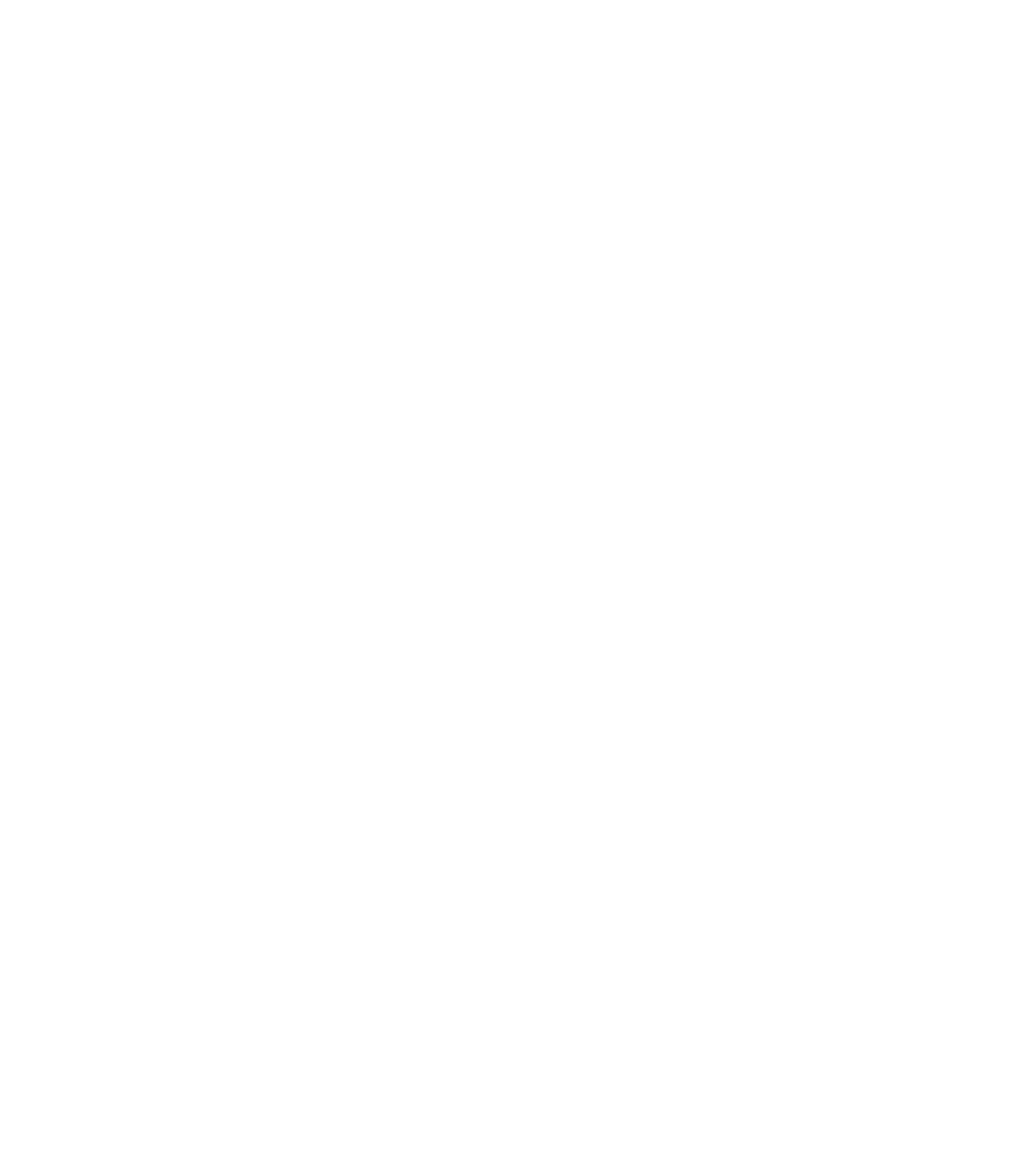
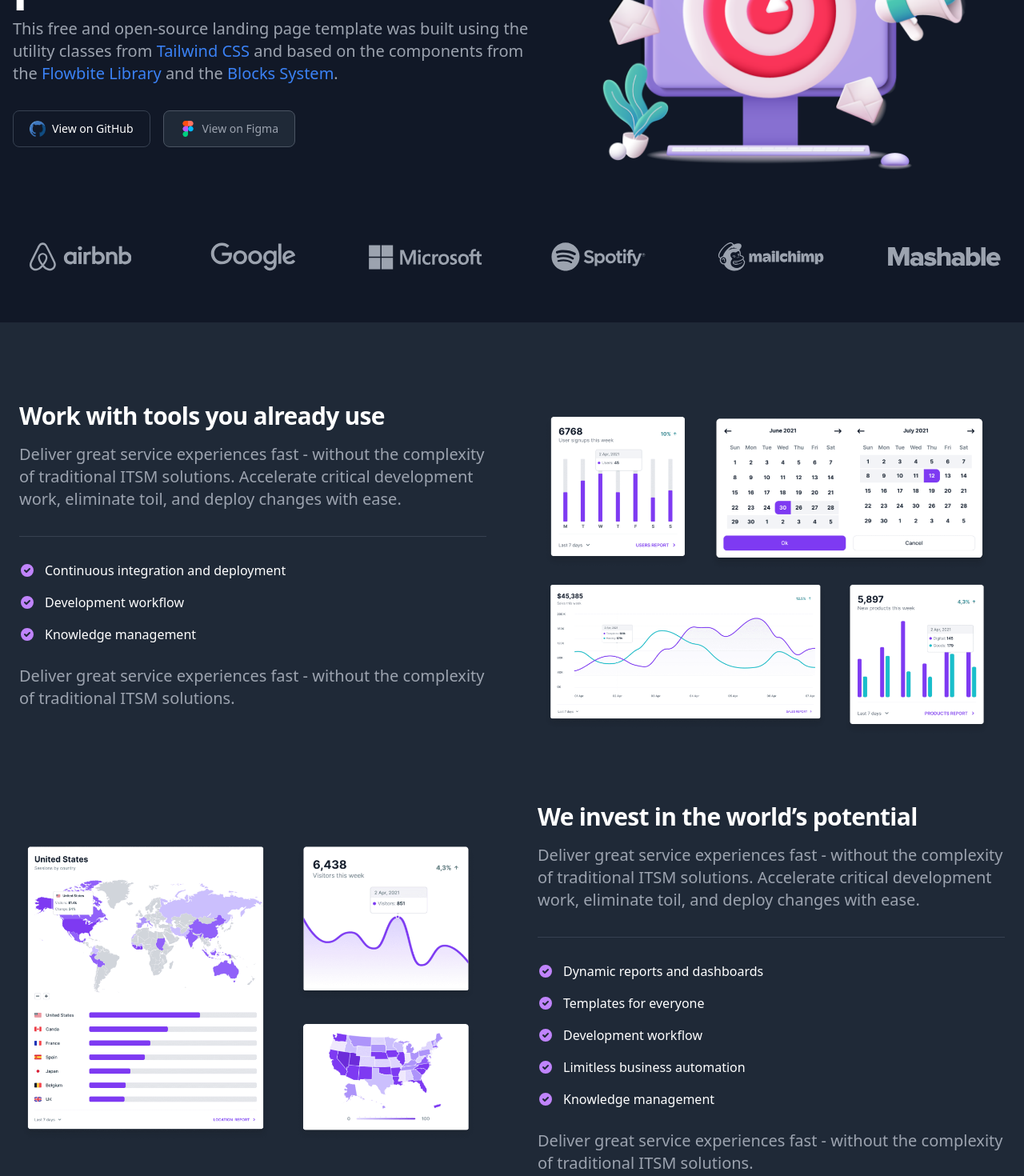
Before and after one commit to sarahaghiri/landwind, a Next.js app: page / in a window 1280 px wide. Shown: the part 280-1750 px from the top of the page at 80% size. Before the commit the page ends 800 px from the top, so only its background shows below. Built offline with nearby package versions, Linux system fonts and the light colour scheme.

Commit message:
first description

```diff
--- a/components/fdescription.js
+++ b/components/fdescription.js
@@ -7,10 +7,18 @@ const firstdescription = () => {
       <div className="max-w-screen-xl px-4 py-8 mx-auto space-y-12 lg:space-y-20 lg:py-24 lg:px-6">
         <div className="items-center gap-8 lg:grid lg:grid-cols-2 xl:gap-16">
           <div className=" sm:text-lg text-gray-400">
-            <h2 className="mb-4 text-3xl font-extrabold tracking-tight  text-white">
+            <h2
+              data-aos="fade-up"
+              data-aos-offset="200"
+              data-aos-delay="30"
+              data-aos-duration="800"
+              data-aos-easing="ease-in-out"
+              data-aos-once="false"
+              className="mb-4 text-3xl font-extrabold tracking-tight  text-white"
+            >
               Work with tools you already use
             </h2>
-            <p className="mb-8 font-light lg:text-xl">
+            <p data-aos="fade-right" className="mb-8 font-light lg:text-xl">
               Deliver great service experiences fast - without the complexity of
               traditional ITSM solutions. Accelerate critical development work,
               eliminate toil, and deploy changes with ease.
@@ -37,7 +45,7 @@ const firstdescription = () => {
                   Continuous integration and deployment
                 </span>
               </li>
-              <li  className="flex space-x-3">
+              <li data-aos="fade-right" className="flex space-x-3">
                 <svg
                   className="flex-shrink-0 w-5 h-5  text-purple-400"
                   fill="currentColor"
@@ -54,7 +62,7 @@ const firstdescription = () => {
                   Development workflow
                 </span>
               </li>
-              <li  className="flex space-x-3">
+              <li data-aos="fade-right" className="flex space-x-3">
                 <svg
                   className="flex-shrink-0 w-5 h-5  text-purple-400"
                   fill="currentColor"
@@ -72,13 +80,13 @@ const firstdescription = () => {
                 </span>
               </li>
             </ul>
-            <p  className="mb-8 font-light lg:text-xl">
+            <p data-aos="fade-right" className="mb-8 font-light lg:text-xl">
               Deliver great service experiences fast - without the complexity of
               traditional ITSM solutions.
             </p>
           </div>
           <img
-
+            data-aos="fade-left"
             className="hidden w-full mb-4 rounded-lg lg:mb-0 lg:flex"
             src="feature-1.png"
             alt="dashboard feature image"
@@ -87,19 +95,24 @@ const firstdescription = () => {
 
         <div className="items-center gap-8 lg:grid lg:grid-cols-2 xl:gap-16">
           <img
-
+            data-aos="fade-right"
             className="hidden w-full mb-4 rounded-lg lg:mb-0 lg:flex"
             src="feature-2.png"
             alt="feature image 2"
           />
           <div className=" sm:text-lg text-gray-400">
             <h2
-
+              data-aos="fade-up"
+              data-aos-offset="200"
+              data-aos-delay="30"
+              data-aos-duration="800"
+              data-aos-easing="ease-in-out"
+              data-aos-once="false"
               className="mb-4 text-3xl font-extrabold tracking-tight text-white"
             >
               We invest in the world’s potential
             </h2>
-            <p className="mb-8 font-light lg:text-xl">
+            <p data-aos="fade-left" className="mb-8 font-light lg:text-xl">
               Deliver great service experiences fast - without the complexity of
               traditional ITSM solutions. Accelerate critical development work,
               eliminate toil, and deploy changes with ease.
@@ -109,7 +122,7 @@ const firstdescription = () => {
               role="list"
               className="pt-8 space-y-5 border-t  my-7 border-gray-700"
             >
-              <li className="flex space-x-3">
+              <li data-aos="fade-left" className="flex space-x-3">
                 <svg
                   className="flex-shrink-0 w-5 h-5  text-purple-400"
                   fill="currentColor"
@@ -126,7 +139,7 @@ const firstdescription = () => {
                   Dynamic reports and dashboards
                 </span>
               </li>
-              <li className="flex space-x-3">
+              <li data-aos="fade-left" className="flex space-x-3">
                 <svg
                   className="flex-shrink-0 w-5 h-5  text-purple-400"
                   fill="currentColor"
@@ -143,7 +156,7 @@ const firstdescription = () => {
                   Templates for everyone
                 </span>
               </li>
-              <li  className="flex space-x-3">
+              <li data-aos="fade-left" className="flex space-x-3">
                 <svg
                   className="flex-shrink-0 w-5 h-5  text-purple-400"
                   fill="currentColor"
@@ -160,7 +173,7 @@ const firstdescription = () => {
                   Development workflow
                 </span>
               </li>
-              <li className="flex space-x-3">
+              <li data-aos="fade-left" className="flex space-x-3">
                 <svg
                   className="flex-shrink-0 w-5 h-5 text-purple-400"
                   fill="currentColor"
@@ -177,7 +190,7 @@ const firstdescription = () => {
                   Limitless business automation
                 </span>
               </li>
-              <li className="flex space-x-3">
+              <li data-aos="fade-left" className="flex space-x-3">
                 <svg
                   className="flex-shrink-0 w-5 h-5 text-purple-400"
                   fill="currentColor"
@@ -195,7 +208,7 @@ const firstdescription = () => {
                 </span>
               </li>
             </ul>
-            <p className="font-light lg:text-xl">
+            <p data-aos="fade-left" className="font-light lg:text-xl">
               Deliver great service experiences fast - without the complexity of
               traditional ITSM solutions.
             </p>
--- a/components/header.js
+++ b/components/header.js
@@ -1,7 +1,7 @@
 /* eslint-disable @next/next/no-img-element */
 const header = () => {
   return (
-    <header className="w-full">
+    <header className=" fixed w-full">
       <nav className="bg-gray-900 py-2.5">
         <div className="flex items-center justify-between max-w-screen-xl px-4 mx-auto">
           {/* ////////////////////////////////////////////////////////////////////////// */}
@@ -56,7 +56,7 @@ const header = () => {
                 </a>
               </li>
               <li>
-                <a className="py-2 pl-3 pr-4 text-gray-700 border-b border-gray-100 hover:bg-gray-50 lg:hover:bg-transparent lg:border-0 lg:hover:text-purple-700 lg:p-0 dark:text-gray-400 lg:dark:hover:text-white dark:hover:bg-gray-700 dark:hover:text-white lg:dark:hover:bg-transparent dark:border-gray-700">
+                <a className="py-2 pl-3 pr-4  border-b    lg:border-0 lg:p-0 text-gray-400 lg:hover:text-white hover:bg-gray-700 hover:text-white lg:hover:bg-transparent border-gray-700">
                   Company
                 </a>
               </li>
--- a/pages/index.js
+++ b/pages/index.js
@@ -1,10 +1,14 @@
-import Header from '../components/header'
+import Header from '../components/header';
+import Main from '../components/main';
+import FDescription from '../components/fdescription';
 const index = () => {
   return (
     <div>
-      <Header/>
+      <Header />
+      <Main />
+      <FDescription />
     </div>
   );
-}
+};
 
 export default index;
```
Also changed, not shown: public/feature-1.png (added), public/feature-2.png (added).
